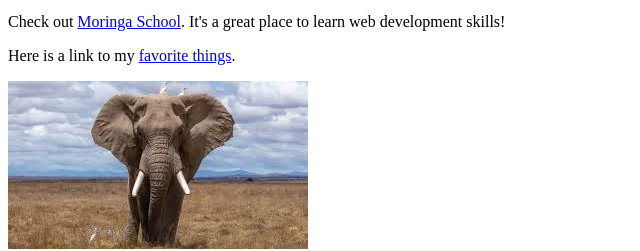
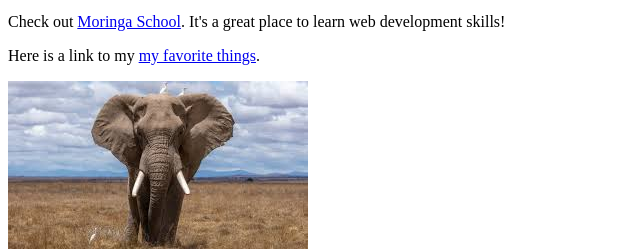
Before and after one commit to sympto270/my-first-webpage, a plain HTML site: page my-first-webpage.html in a window 1280 px wide. Shown: the part 304-555 px from the top of the page, 0-640 px from the left. Drawn offline with Linux system fonts and the light colour scheme.

Commit message:
add initial changes

```diff
--- a/my-first-webpage.html
+++ b/my-first-webpage.html
@@ -20,7 +20,7 @@
       <li>And a lot more!</li>
     </ul>
     <p>Check out <a href="https://moringaschool.com/">Moringa School</a>. It's a great place to learn web development skills!</p>
-    <p>Here is a link to my <a href="favorite-things.html">favorite things</a>.</p>
+    <p>Here is a link to my <a href="my-favorite-things.html">my favorite things</a>.</p>
     <img src="images/elephant.jpg" alt="A photo of an elephant">
   </body>
 </html>
```
